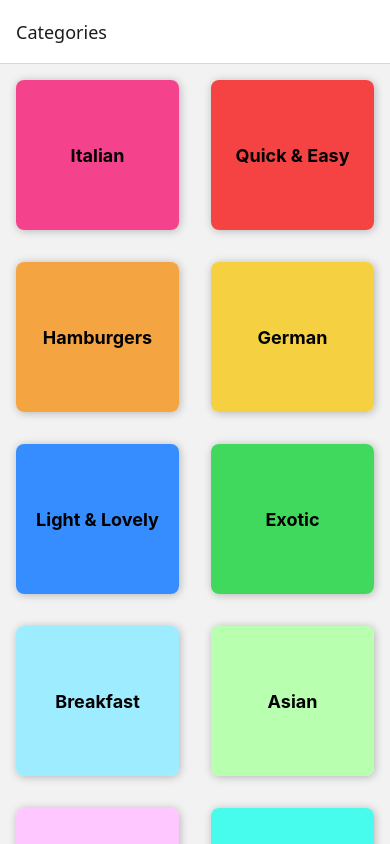
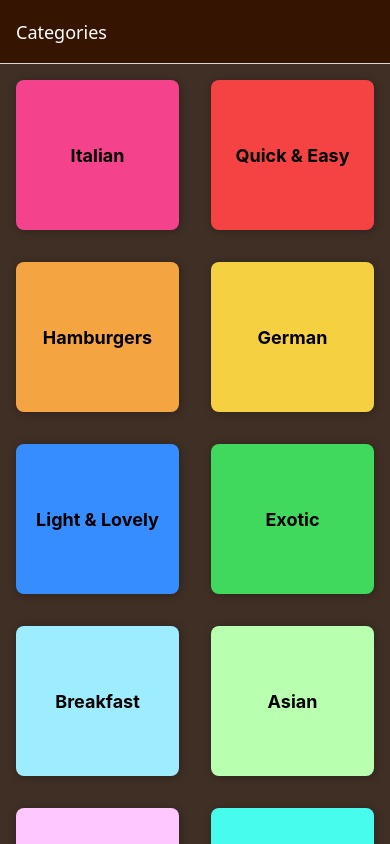
Before and after one commit to pgrangeiro/meal-app, a React Native app: screen / in a window 390 px wide. Built offline with nearby package versions, Linux system fonts and the light colour scheme.

Commit message:
Main style

```diff
--- a/App.tsx
+++ b/App.tsx
@@ -1,5 +1,8 @@
 import { NavigationContainer } from "@react-navigation/native";
-import { createNativeStackNavigator } from "@react-navigation/native-stack";
+import {
+  createNativeStackNavigator,
+  NativeStackNavigationOptions,
+} from "@react-navigation/native-stack";
 import { StatusBar } from "expo-status-bar";
 import { StyleSheet } from "react-native";
 import { SafeAreaProvider, SafeAreaView } from "react-native-safe-area-context";
@@ -11,6 +14,11 @@ import CategoriesScreen from "./screens/CategoriesScreen";
 import MealsOverviewScreen from "./screens/MealsOverviewScreen";
 
 const Stack = createNativeStackNavigator<NavigationRouter>();
+const navigationOptions: NativeStackNavigationOptions = {
+  headerStyle: { backgroundColor: Color.LIGHT_BROW },
+  headerTintColor: Color.WHITE,
+  contentStyle: { backgroundColor: Color.MEDIUM_BROW },
+};
 
 export default function App() {
   return (
@@ -18,7 +26,7 @@ export default function App() {
       <SafeAreaProvider>
         <SafeAreaView style={styles.container}>
           <NavigationContainer>
-            <Stack.Navigator>
+            <Stack.Navigator screenOptions={navigationOptions}>
               <Stack.Screen
                 name={Navigation.CATEGORIES}
                 component={CategoriesScreen}
--- a/components/MealCard.tsx
+++ b/components/MealCard.tsx
@@ -35,6 +35,8 @@ const styles = StyleSheet.create({
   image: {
     width: "100%",
     height: 200,
+    borderTopRightRadius: 8,
+    borderTopLeftRadius: 8,
   },
   title: {
     fontWeight: "bold",
--- a/utils/colors.ts
+++ b/utils/colors.ts
@@ -1,4 +1,6 @@
 export enum Color {
   BLACK = "#000000",
   WHITE = "#FFFFFF",
+  LIGHT_BROW = "#351401",
+  MEDIUM_BROW = "#3F2F25",
 }
--- a/utils/navigation.ts
+++ b/utils/navigation.ts
@@ -4,6 +4,6 @@ export enum Navigation {
 }
 
 export type NavigationRouter = {
-  [Navigation.CATEGORIES]: undefined;
+  [Navigation.CATEGORIES]: {};
   [Navigation.MEALS_OVERVIEW]: { categoryId: string };
 };
```
